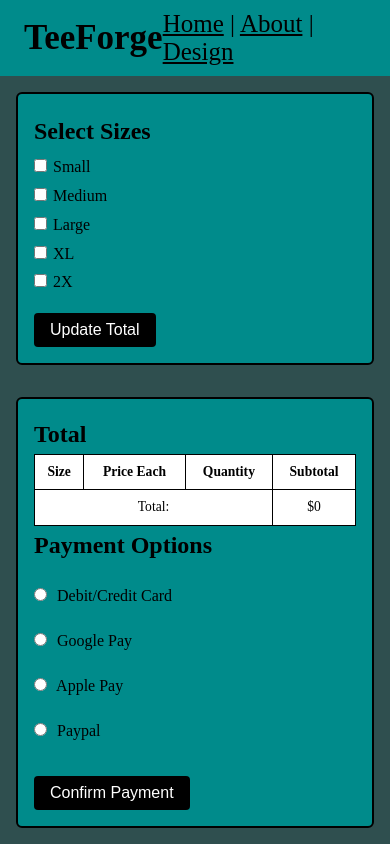
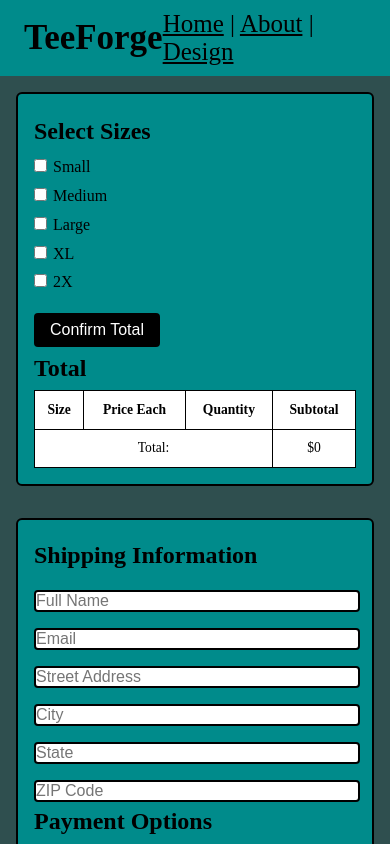
Before and after one commit to KingJepy/TeeForger-Unit-One-Project, a React (Vite) app: page /orders in a window 390 px wide. Shown: the top 844 px of the page. Built offline with nearby package versions, Linux system fonts and the light colour scheme.

Commit message:
changed the order form around so that it includes an input field for your shipping info

```diff
--- a/src/components/OrderForm.css
+++ b/src/components/OrderForm.css
@@ -75,6 +75,17 @@ input[type="radio"] {
   text-align: center;
 }
 
+.confirmation-message {
+  padding: 10px;
+  margin: 15px 0;
+  border-radius: 6px;
+  font-weight: bold;
+  text-align: center;
+  background-color: #d4edda;
+  color: #155724;
+  border: 1px solid #c3e6cb;
+}
+
 .message.success {
   background-color: #d4edda;
   color: #155724;
@@ -85,6 +96,23 @@ input[type="radio"] {
   background-color: #f8d7da;
   color: #721c24;
   border: 1px solid #f5c6cb;
+}
+
+.shipping-form {
+  display: flex;
+  flex-direction: column;
+  gap: 1rem;
+  margin-top: 1rem;
+  font-size: larger;
+}
+
+.shipping-form input {
+  font-size: inherit;
+  border: 2px solid black;
+  border-radius: 4px;
+  background-color: white;
+  color: black;
+  width: 100%;
 }
 
 @media (max-width: 1024px) {
@@ -102,6 +130,10 @@ input[type="radio"] {
 
   .total-cost-table table {
     font-size: 0.95rem;
+  }
+
+  .shipping-form input {
+    font-size: large;
   }
 }
 
@@ -132,4 +164,8 @@ input[type="radio"] {
   .total-cost-table td {
     padding: 0.4rem;
   }
+
+  .shipping-form input {
+    font-size: medium;
   }
+}
--- a/src/components/OrderForm.jsx
+++ b/src/components/OrderForm.jsx
@@ -1,4 +1,4 @@
-import { useState } from "react";
+import { useState, useEffect } from "react";
 import './OrderForm.css';
 import OrderItem from "./OrderItem";
 import MyButton from "./ReusableButton";
@@ -13,17 +13,37 @@ function OrderForm () {
         { name: 'XL', selected: false, quantity: 1, price: 14 },
         { name: '2X', selected: false, quantity: 1, price: 16 },
     ]);
+
+    const [shippingInfo, setShippingInfo] = useState({
+        name: '',
+        email: '',
+        address: '',
+        city: '',
+        state: '',
+        zip: '',
+    });
+
     // use state to keep track of the order and total cost
     const [order, setOrder] = useState([]);
     const[totalCost, setTotalCost] = useState(0);
 
     //use state for payment options
     const [paymentMethod, setPaymentMethod] = useState('');
-    const [paymentConfirmation, setPaymentConfirmation] = useState(false); //start false so you cant hit submit before clicking an option
 
     //setting up a way to display a message instead of an alert using state
     const [message, setMessage] = useState('');
     const [messageType, setMessageType] = useState('');
+
+    //adding a confirm total since I changed how selecting sizes works
+    const [confirmTotal, setConfirmTotal] = useState(false)
+
+    const handleShippingChange = (e) => {
+        const { name, value} = e.target;
+        setShippingInfo((prev) => ({
+            ...prev,
+            [name]:value
+        }));
+    }
 
     //toggle on and off a size
     const toggleSize = (index) => {
@@ -37,9 +57,8 @@ function OrderForm () {
         updated[index].quantity = parseInt(newQuantity) || 1;
         setSizes(updated);
     };
-    //prevent the default submit
-    const handleSubmit = (e) => {
-        e.preventDefault();
+    //makes the form change dynamically
+    useEffect(() => {
         //set the order to the sizes we have selected so we can access them later
         const selectedSizesForOrder = sizes.filter((size) => size.selected);
         setOrder(selectedSizesForOrder);
@@ -48,28 +67,38 @@ function OrderForm () {
             sum + item.price * item.quantity,0
         );
         setTotalCost(total);
-    };
+        setConfirmTotal(false)
+    }, [sizes]);
+
+    const sizeSubmit = (e) => {
+        e.preventDefault();
+        setConfirmTotal(true);
+    }
 
     const confirmPayment = () => {
-        if (order.length === 0) {
-            setMessage("Slow down, partner! Start your order first. Make sure to click 'Update Total' when you're all done.");
+        if (!confirmTotal) {
+            setMessage("Slow down, partner! We need you to confirm your order.");
             setMessageType("error");
             return;
         } else if (!paymentMethod) {
             setMessage("Hold Up, How You Paying?");
             setMessageType("error");
             return;
+        } else if (Object.values(shippingInfo).some(val => val.trim() === '')) {
+            setMessage("Please complete all shipping fields.");
+            setMessageType("error");
+            return;
         }
 
-        setPaymentConfirmation(true);
         setMessage("Thank You For Your Business. An Email Will Be Sent Out Shortly");
         setMessageType("success");
     }
 
     return (
         <div className="order-page">
+            <div className="order-left">
                 {/* pass in my submit function so it submits correctly */}
-            <form className="order-left" onSubmit={handleSubmit}>
+                <form onSubmit={sizeSubmit}>
                     <h2>Select Sizes</h2>
                     {/* map over for each size */}
                     {sizes.map((size, index) => (
@@ -84,10 +113,13 @@ function OrderForm () {
                             )}
                         </div>
                     ))}
-                <MyButton type="submit" label="Update Total" />
+                    {confirmTotal && (
+                        <div className="confirmation-message">
+                            Thank you for confirming! now you can proceed with shipping and payment.
+                        </div>
+                    )}
+                    <MyButton type="submit" label="Confirm Total" />
                 </form>
-            {/* separate div so I can align them differently */}
-            <div className="order-right">
                 <div className="total-cost-table">
                     <h2>Total</h2>
                     <table border="1" cellPadding="8">
@@ -115,6 +147,63 @@ function OrderForm () {
                             </tr>
                         </tbody>
                     </table>
+                </div>
+            </div>
+
+            {/* separate div so I can align them differently */}
+            <div className="order-right">
+                <div className="personal-info">
+                    <h2>Shipping Information</h2>
+                    <div className="shipping-form">
+                        <input
+                            type="text"
+                            name="name"
+                            placeholder="Full Name"
+                            value={shippingInfo.name}
+                            onChange={handleShippingChange}
+                            required
+                        />
+                        <input
+                            type="email"
+                            name="email"
+                            placeholder="Email"
+                            value={shippingInfo.email}
+                            onChange={handleShippingChange}
+                            required
+                        />
+                        <input
+                            type="text"
+                            name="address"
+                            placeholder="Street Address"
+                            value={shippingInfo.address}
+                            onChange={handleShippingChange}
+                            required
+                        />
+                        <input
+                            type="text"
+                            name="city"
+                            placeholder="City"
+                            value={shippingInfo.city}
+                            onChange={handleShippingChange}
+                            required
+                        />
+                        <input
+                            type="text"
+                            name="state"
+                            placeholder="State"
+                            value={shippingInfo.state}
+                            onChange={handleShippingChange}
+                            required
+                        />
+                        <input
+                            type="text"
+                            name="zip"
+                            placeholder="ZIP Code"
+                            value={shippingInfo.zip}
+                            onChange={handleShippingChange}
+                            required
+                        />
+                    </div>
                 </div>
                 <div>
                     <h2>Payment Options</h2>
```
Lines whose indentation alone changed are shown as unchanged.
